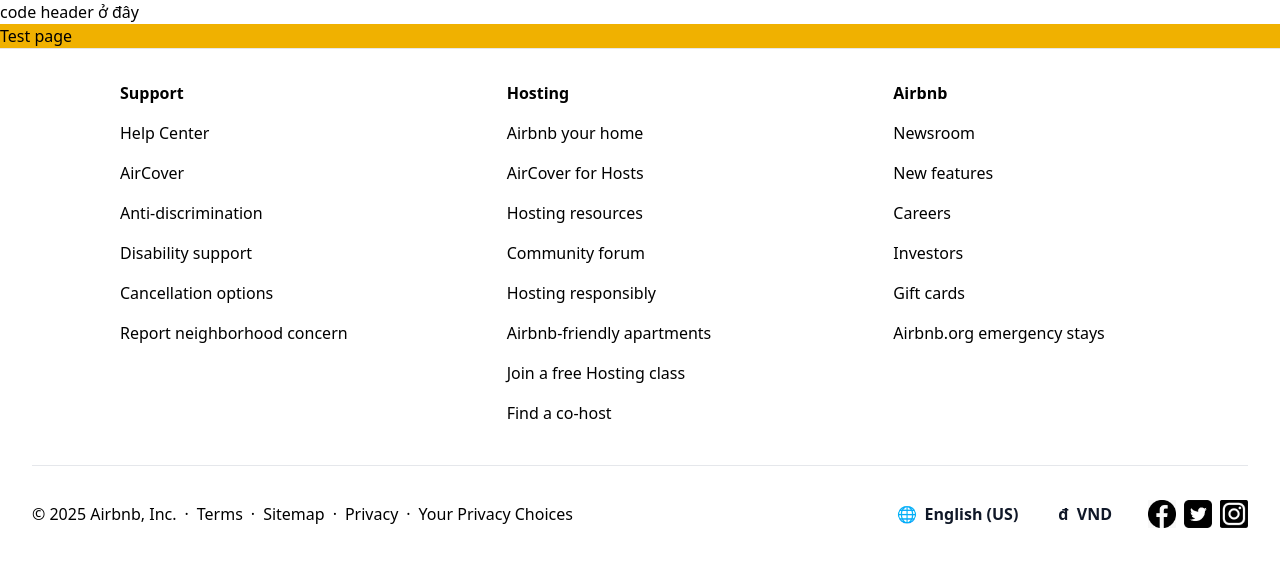
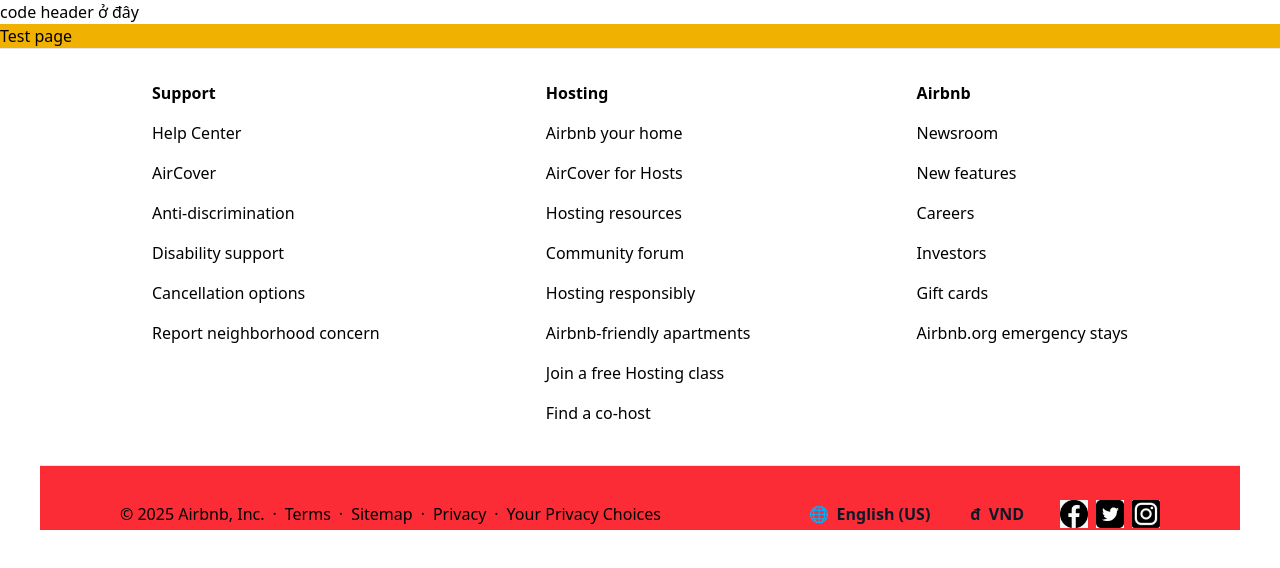
Before and after one commit to ntm-phuong/Homie, a Next.js app: page /product in a window 1280 px wide. Shown: the top 568 px of the page. Built offline with nearby package versions, Linux system fonts and the light colour scheme.

Commit message:
use constant format code

```diff
--- a/public/index.ts
+++ b/public/index.ts
@@ -1,3 +1,6 @@
 export const IMAGE_URL = {
     TEST: "./img/10mb.jpg",
+    FACEBOOK: "./img/facebook.jpg",
+    TWITTER: "./img/twitter.jpg",
+    INSTAGRAM: "./img/instagram.jpg",
   }
--- a/src/components/footer/footer.tsx
+++ b/src/components/footer/footer.tsx
@@ -1,47 +1,23 @@
+import { IMAGE_URL } from "@/public";
 import React from "react";
-export const IMAGE_URL = {
-  FACEBOOK: "./img/facebook.jpg",
-  TWITTER: "./img/twitter.jpg",
-  INSTAGRAM: "./img/instagram.jpg",
-};
-// src/components/footer.tsx
+
 const Footer = () => {
-  const _renderItemsFooter = () => {
-    return (
-      <div className="grid grid-cols-1 md:grid-cols-3 gap-8 pb-10 pl-22">
-        {/* Support Column */}
-        <div>
-          <h3 className="text-base font-semibold text-black-900 mb-4 pb-4">
-            Support
-          </h3>
-          <ul className="flex flex-col gap-y-4">
-            {[
+
+  const FOOTER_SECTIONS = [
+    {
+      title: "Support",
+      items: [
         "Help Center",
         "AirCover",
         "Anti-discrimination",
         "Disability support",
         "Cancellation options",
         "Report neighborhood concern",
-            ].map((item) => (
-              <li key={item}>
-                <a
-                  href="#"
-                  className="text-base text-black-600 gap-y-16 hover:text-black-900 hover:underline"
-                >
-                  {item}
-                </a>
-              </li>
-            ))}
-          </ul>
-        </div>
-
-        {/* Hosting Column */}
-        <div>
-          <h3 className="text-base font-semibold text-black-900 mb-4 pb-4">
-            Hosting
-          </h3>
-          <ul className="flex flex-col gap-y-4">
-            {[
+      ],
+    },
+    {
+      title: "Hosting",
+      items: [
         "Airbnb your home",
         "AirCover for Hosts",
         "Hosting resources",
@@ -50,7 +26,32 @@
         "Airbnb-friendly apartments",
         "Join a free Hosting class",
         "Find a co-host",
-            ].map((item) => (
+      ],
+    },
+    {
+      title: "Airbnb",
+      items: [
+        "Newsroom",
+        "New features",
+        "Careers",
+        "Investors",
+        "Gift cards",
+        "Airbnb.org emergency stays",
+      ],
+    },
+  ];
+  const FOOTER_LINKS = ["Terms", "Sitemap", "Privacy", "Your Privacy Choices"];
+
+  const _renderItemsFooter = () => {
+    return (
+      <div className="grid grid-cols-1 md:grid-cols-3 gap-8 pb-10 md:flex md:justify-between lg:px-28">
+        {FOOTER_SECTIONS.map((section) => (
+          <div key={section.title}>
+            <h3 className="text-base font-semibold text-black-900 mb-4 pb-4">
+              {section.title}
+            </h3>
+            <ul className="flex flex-col gap-y-4">
+              {section.items.map((item) => (
                 <li key={item}>
                   <a
                     href="#"
@@ -62,63 +63,42 @@
               ))}
             </ul>
           </div>
-
-        {/* Airbnb Column */}
-        <div>
-          <h3 className="text-base font-semibold text-black-900 mb-4 pb-4">
-            Airbnb
-          </h3>
-          <ul className="flex flex-col gap-y-4">
-            {[
-              "Newsroom",
-              "New features",
-              "Careers",
-              "Investors",
-              "Gift cards",
-              "Airbnb.org emergency stays",
-            ].map((item) => (
-              <li key={item}>
-                <a
-                  href="#"
-                  className="text-base text-black-600 hover:text-black-900 hover:underline"
-                >
-                  {item}
-                </a>
-              </li>
         ))}
-          </ul>
-        </div>
       </div>
     );
   };
 
+  const _renderItemHotline = (url: string, src: string, alt: string) => (
+    <a href={url} className="text-gray-900">
+      <img
+        src={src}
+        alt={alt}
+        className="w-7 h-7 object-contain"
+      />
+    </a>
+  );
+
   const _renderBottomSection = () => {
     return (
-      <div className="mt-12 border-t border-gray-200 pt-8">
+      <div className="border-t border-gray-200 pt-8 md:px-20 bg-red-500">
         <div className="flex flex-col md:flex-row justify-between items-center">
           <div className="flex flex-wrap gap-2 justify-center md:justify-start mb-4 md:mb-0">
             <span className="text-base text-black-600">
               © 2025 Airbnb, Inc.
             </span>
             <span className="text-base text-black-600">·</span>
-            {["Terms", "Sitemap", "Privacy", "Your Privacy Choices"].map(
-              (item, index) => (
+            {FOOTER_LINKS.map((item, index) => (
               <React.Fragment key={item}>
                 <a
-                    href="#"
                   className="text-base text-black-600 hover:text-black-900 hover:underline cursor-pointer"
                 >
                   {item}
                 </a>
-                  {index < 3 && (
-                    <span className="text-base text-black-600">·</span>
-                  )}
+                {index < FOOTER_LINKS.length - 1 && <span className="text-base text-black-600">·</span>}
               </React.Fragment>
-              )
-            )}
+            ))}
           </div>
           <div className="flex items-center gap-x-8">
-            {/* Language Section */}
             <div className="flex items-center">
               <div className="flex gap-x-2 items-center p-1 hover:border-gray-300 hover:bg-gray-100 hover:rounded">
                 <span className="text-gray-900">🌐</span>
@@ -127,8 +107,6 @@
                 </span>
               </div>
             </div>
-
-            {/* Currency Section */}
             <div className="flex items-center">
               <div className="flex gap-x-2 items-center p-1 hover:border-gray-300 hover:bg-gray-100 hover:rounded">
                 <span className="text-gray-900 font-semibold cursor-pointer">
@@ -139,30 +117,10 @@
                 </span>
               </div>
             </div>
-
-            {/* Social Media Icons */}
             <div className="flex gap-x-2">
-              <a href="#" className="text-gray-900">
-                <img
-                  src={IMAGE_URL.FACEBOOK}
-                  alt="Facebook"
-                  className="w-7 h-7 object-contain"
-                />
-              </a>
-              <a href="#" className="text-gray-900">
-                <img
-                  src={IMAGE_URL.TWITTER}
-                  alt="Twitter"
-                  className="w-7 h-7 object-contain"
-                />
-              </a>
-              <a href="#" className="text-gray-900">
-                <img
-                  src={IMAGE_URL.INSTAGRAM}
-                  alt="Instagram"
-                  className="w-7 h-7 object-contain"
-                />
-              </a>
+              {_renderItemHotline('#', IMAGE_URL.FACEBOOK, 'Facebook')}
+              {_renderItemHotline('#', IMAGE_URL.TWITTER, 'LinkedIn')}
+              {_renderItemHotline('#', IMAGE_URL.INSTAGRAM, 'Instagram')}
             </div>
           </div>
         </div>
@@ -170,14 +128,10 @@
     );
   };
 
-  // Component chính
   return (
     <footer className="bg-black-100 border-t border-gray-200">
-      <div className="mx-auto max-w-7xl px-4 py-8 sm:px-6 lg:px-8">
-        {/* Main Footer Content */}
+      <div className="md:!px-10 py-8 sm:px-6 lg:px-8 px-4">
         {_renderItemsFooter()}
-
-        {/* Bottom Section */}
         {_renderBottomSection()}
       </div>
     </footer>
```
Lines whose indentation alone changed are shown as unchanged.
